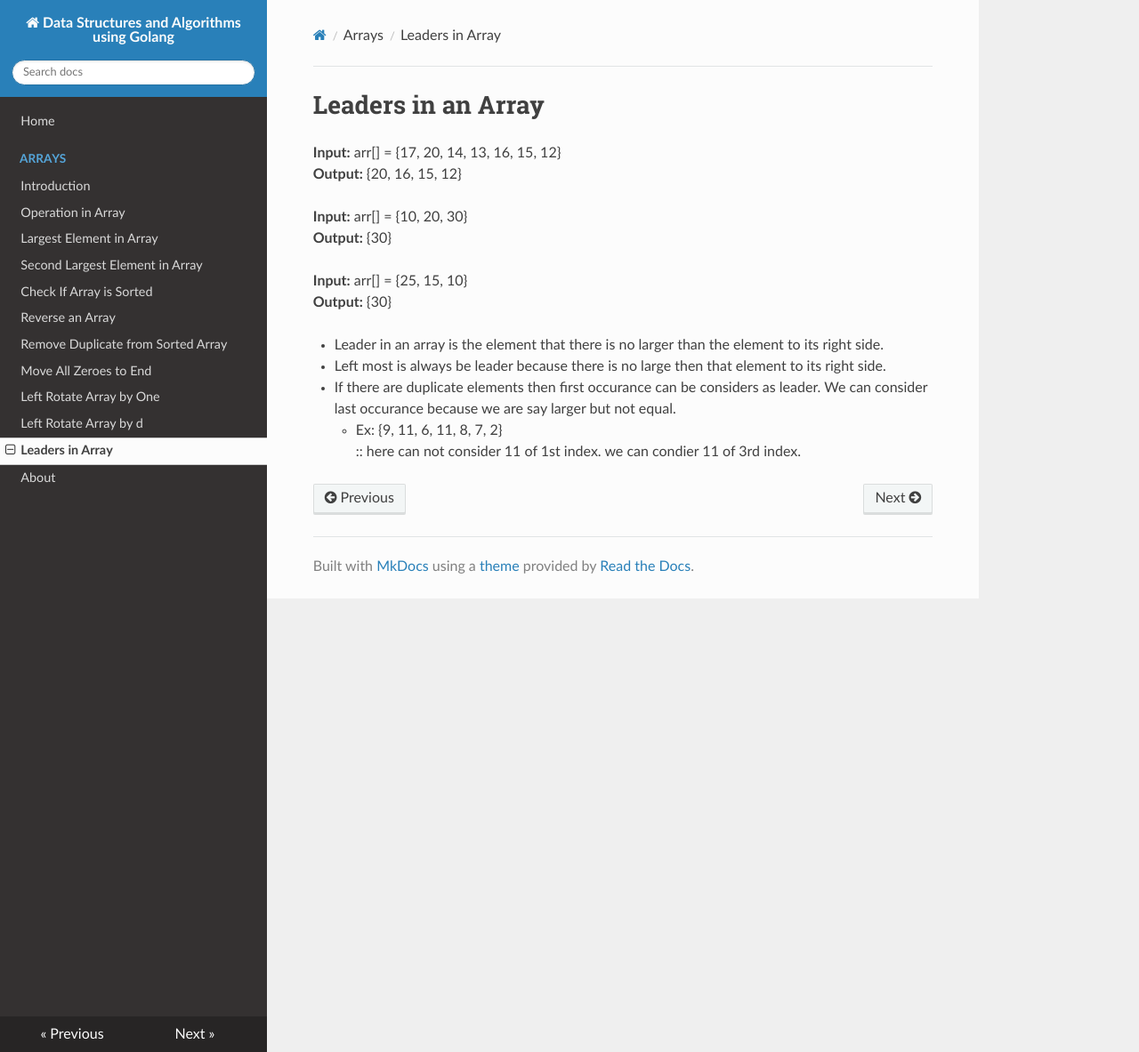
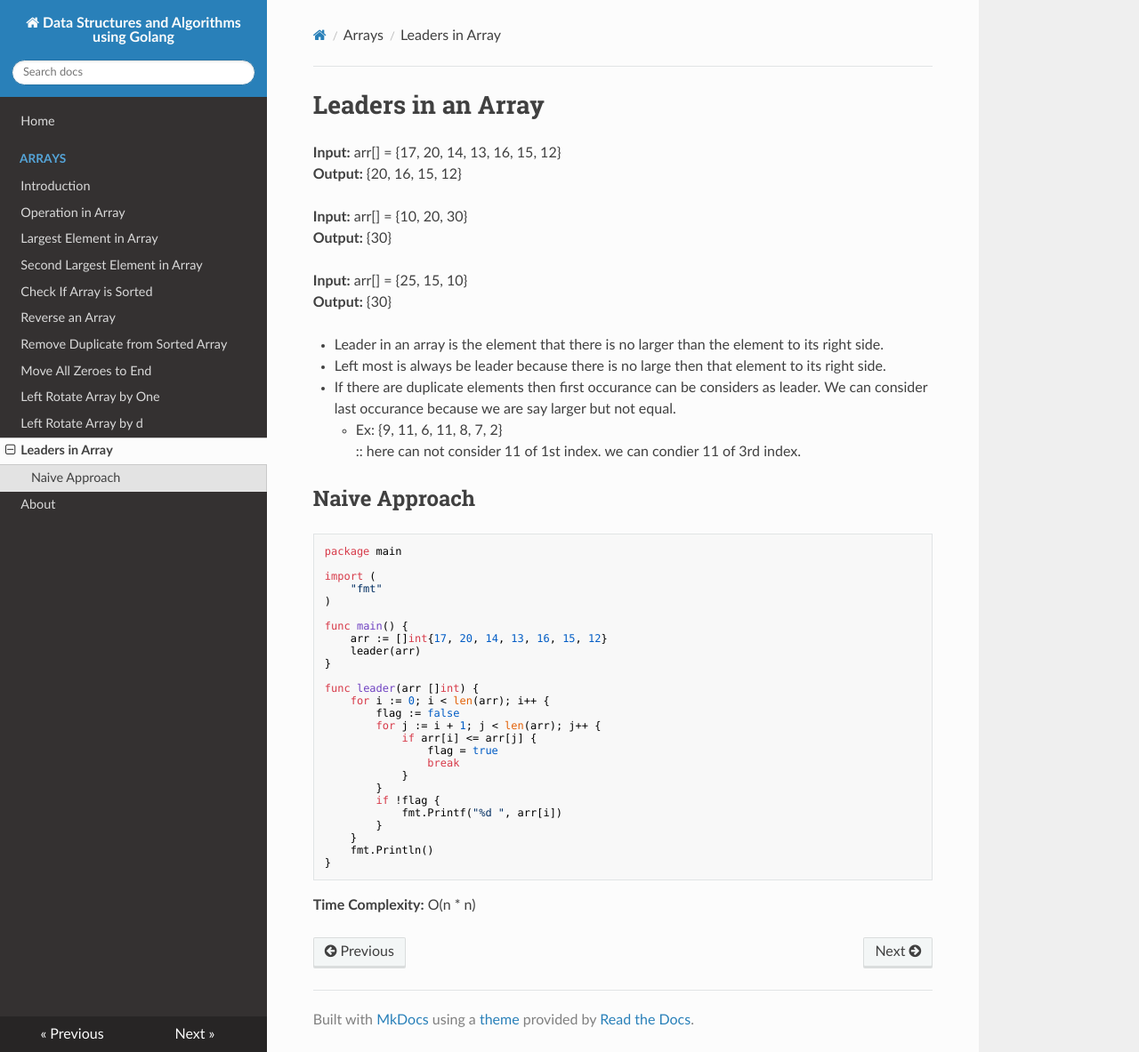
Before and after one commit to prithvipal/golang-dsa, an MkDocs documentation site: the page built from docs/array/leaders_in_array.md, in a window 1280 px wide and 1183 px high. Shown: the whole window at 89% size. Built offline with MkDocs 1.6.1, drawn with Linux system fonts in a browser that asks for light colours; nearby versions of some CDN libraries.

Commit message:
Leader: naive approach

````diff
--- a/docs/array/leaders_in_array.md
+++ b/docs/array/leaders_in_array.md
@@ -14,3 +14,37 @@
 - If there are duplicate elements then first occurance can be considers as leader. We can consider last occurance because we are say larger but not equal.
     - Ex: {9, 11, 6, 11, 8, 7, 2} <br>
     :: here can not consider 11 of 1st index. we can condier 11 of 3rd index.
+
+
+## Naive Approach
+
+```
+package main
+
+import (
+	"fmt"
+)
+
+func main() {
+	arr := []int{17, 20, 14, 13, 16, 15, 12}
+	leader(arr)
+}
+
+func leader(arr []int) {
+	for i := 0; i < len(arr); i++ {
+		flag := false
+		for j := i + 1; j < len(arr); j++ {
+			if arr[i] <= arr[j] {
+				flag = true
+				break
+			}
+		}
+		if !flag {
+			fmt.Printf("%d ", arr[i])
+		}
+	}
+	fmt.Println()
+}
+```
+
+**Time Complexity:** O(n * n)
````
